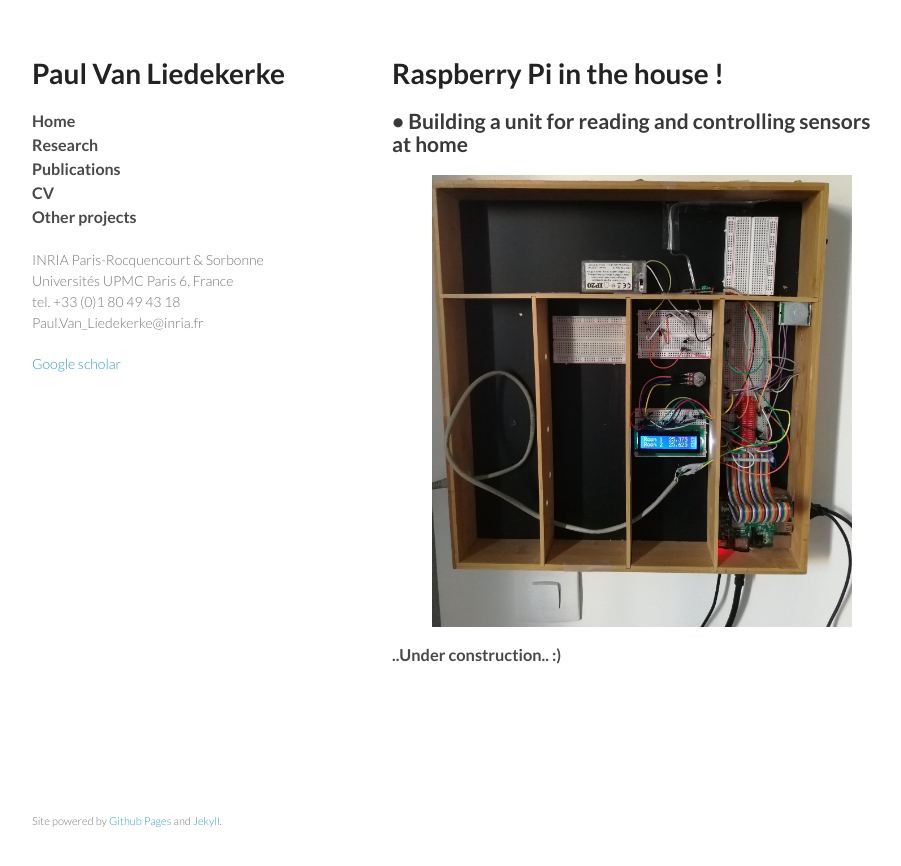
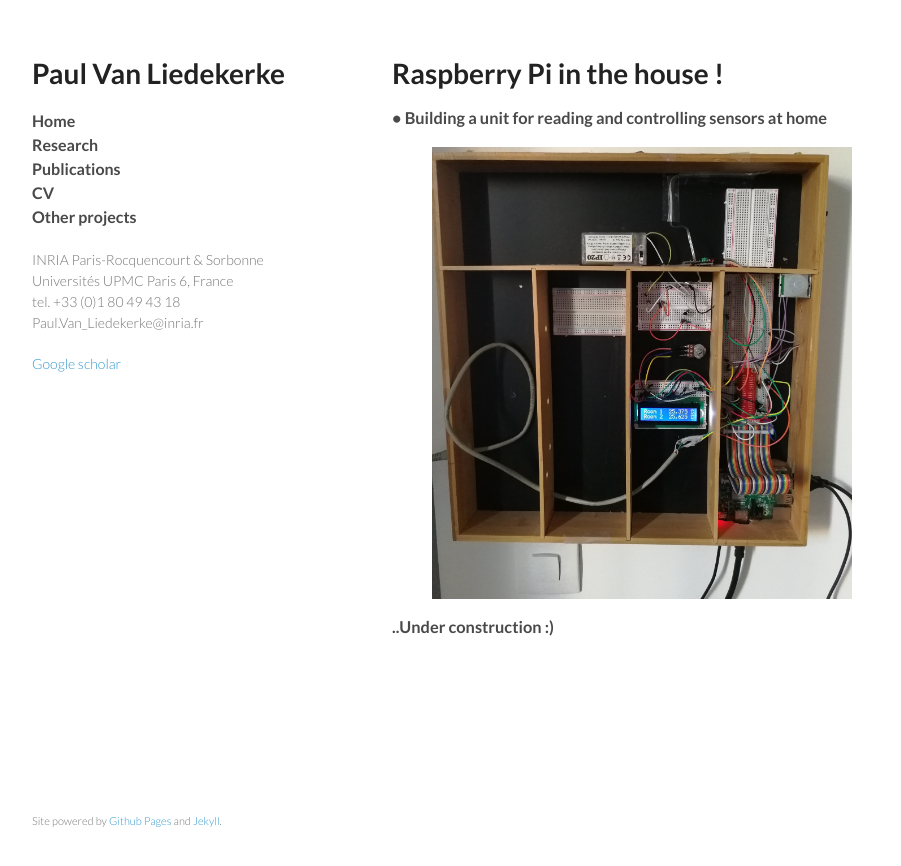
Before and after one commit to paulvanliedekerke/wittgenstein, a Jekyll site: the page other.html, which Jekyll copies as it is, in a window 1280 px wide. Shown: the top 866 px of the page, without its empty margins (178-1079 px from the left). Built offline with Jekyll 4.4.1, drawn with Linux system fonts in a browser that asks for light colours; Markdown is read by kramdown in place of the engine named in the settings.

```diff
--- a/other.html
+++ b/other.html
@@ -20,7 +20,7 @@
         <p></p>
         <p class="navigation">
           <a href="http://www.vanliedekerke.net/">Home</a><br>
-          <a href="research.htm">Research</a> <br>
+          <a href="research.html">Research</a> <br>
           <a href="publi.html">Publications</a><br>
 	        <a href="cv.html">CV</a><br>
           <a href="other.html">Other projects</a><br>
@@ -40,14 +40,14 @@
 
 <h1>Raspberry Pi in the house !</h1>
 
-<h2>• Building a unit for reading and controlling sensors at home  </h2>
+<h3>• Building a unit for reading and controlling sensors at home  </h3>
 
 <figure>
 <img src="pics/RPI_project_I.jpg" alt="" width="430">
 <figcaption> <I> </I> </figcaption>
 </figure>
 
-<h3>..Under construction.. :) </h3>
+<h3>..Under construction :) </h3>
 
 
       </section>
```
